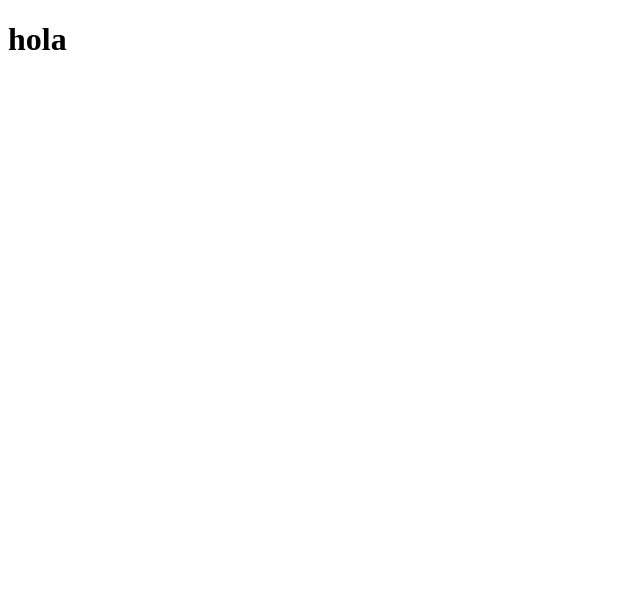
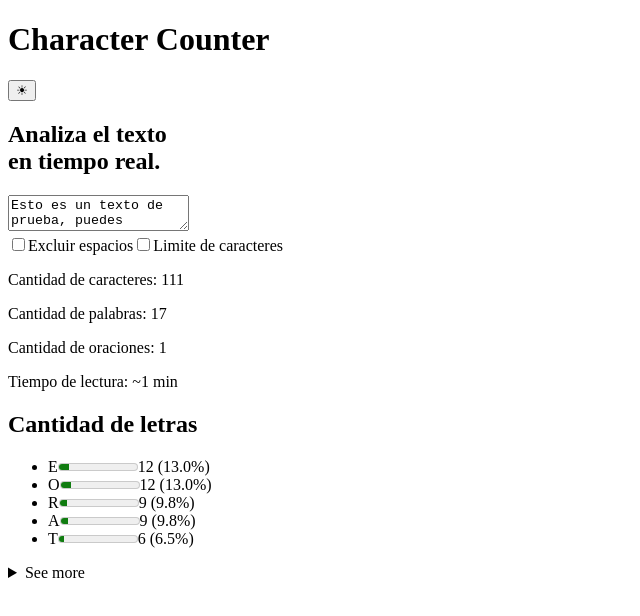
Before and after one commit to kou-23/character-counter-trabajo-final, a React (Vite) app: page / in a window 1280 px wide. Shown: the top 616 px of the page, without its empty margins (0-640 px from the left). Built offline with nearby package versions, Linux system fonts and the light colour scheme.

Commit message:
feat: integrar estructura y logica base funcional

```diff
--- a/src/App.jsx
+++ b/src/App.jsx
@@ -1,5 +1,111 @@
-function App() {
-  return <h1>hola</h1>
+import { useContext, useState } from "react"
+import { Header } from "./components/Header.jsx"
+import { WriteArea } from "./components/WriteArea.jsx"
+import { Controlls } from "./components/Controlls.jsx"
+import { Stats } from "./components/Stats.jsx"
+import { LetterDensity } from "./components/LetterDensity.jsx"
+import { ThemeContext } from "./context/ThemeContext.jsx"
+
+const App = () => {
+  const [text, setText] = useState("Esto es un texto de prueba, puedes borrarlo, modificarlo o comprobar que la app esta funcionando correctamente.")
+
+  const [excludeSpaces, setExcludeSpaces] = useState(false)
+  const [limitCharacter, setLimitCharacter] = useState(false)
+  const [limitValue, setLimitValue] = useState(10)
+  const [showAll, setShowAll] = useState(false)
+
+  const { dark, handleDarkTheme } = useContext(ThemeContext)
+
+  const handleExcludeSpaces = () => {
+    setExcludeSpaces(!excludeSpaces)
+  }
+
+  const handleLimitValue = () => {
+    setLimitValue(!limitCharacter)
+  }
+
+  const handleChangeTextarea = (e) => {
+    const value = e.target.value
+
+    if (limitCharacter) {
+
+      if (value.length <= limitValue) {
+        setText(value)
+      }
+    } else {
+      setText(value)
+    }
+  }
+
+  const handleChangeInputLimit = () => {
+    setLimitCharacter(!limitCharacter)
+    const newText = text.slice(0, limitValue)
+    setText(newText)
+  }
+
+  const characters = excludeSpaces ? text.replace(/\s/g, "").length : text.length
+
+  const words = text.trim() === "" ? 0 : text.trim().split(/\s+/).length
+
+  const sentences = text.trim() === "" ? 0 : text.split(/[.!?]/).filter(sentence => sentence.trim() !== "").length
+
+  const readingTime = Math.ceil(words / 180)
+
+  const cleanText = text.toLowerCase().replace(/[^a-záéíóúü]/g, "")
+  const total = cleanText.length
+
+  const dictionaryLetters = {}
+
+  cleanText.split("").forEach(letter => {
+    dictionaryLetters[letter] = (dictionaryLetters[letter] || 0) + 1
+  })
+
+  const letters = Object.entries(dictionaryLetters).map(dataLetter => {
+    const letter = dataLetter[0]
+    const amountLetter = dataLetter[1]
+
+    const infoToRenderLetter = {
+      letterName: letter,
+      amount: amountLetter,
+      percentage: (amountLetter / total) * 100
+    }
+
+    return infoToRenderLetter
+  })
+
+  const sortLetters = letters.sort((a, b) => b.amount - a.amount)
+
+  const visibleLetters = showAll ? sortLetters : sortLetters.slice(0, 5)
+
+
+  return (
+    <main className={`${dark ? "dark-theme" : ""}`}>
+      <Header handleDarkTheme={handleDarkTheme} />
+      <h2>Analiza el texto <br />
+        en tiempo real.</h2>
+      <WriteArea
+        handleChangeTextarea={handleChangeTextarea}
+        text={text}
+      />
+      <Controlls
+        excludeSpaces={excludeSpaces}
+        handleExcludeSpaces={handleExcludeSpaces}
+        limitCharacter={limitCharacter}
+        handleChangeInputLimit={handleChangeInputLimit}
+        limitValue={limitValue}
+        handleLimitValue={handleLimitValue}
+      />
+      <Stats
+        words={words}
+        sentences={sentences}
+        readingTime={readingTime}
+        characters={characters}
+      />
+      {
+        text && <LetterDensity sortLetters={sortLetters} />
+      }
+    </main>
+  )
 }
 
 export { App }
--- /dev/null
+++ b/src/components/Controlls.jsx
@@ -0,0 +1,38 @@
+const Controlls = ({
+  excludeSpaces,
+  handleExcludeSpaces,
+  limitCharacter,
+  handleChangeInputLimit,
+  limitValue,
+  handleLimitValue }) => {
+  return (
+    <div>
+      <label>
+        <input
+          type="checkbox"
+          checked={excludeSpaces}
+          onChange={() => handleExcludeSpaces(!excludeSpaces)}
+        />
+        Excluir espacios
+      </label>
+      <label>
+        <input
+          type="checkbox"
+          checked={limitCharacter}
+          onChange={handleChangeInputLimit}
+        />
+        Limite de caracteres
+      </label>
+      {
+        limitCharacter &&
+        <input
+          type="number"
+          value={limitValue}
+          onChange={(e) => handleLimitValue(e.target.value)}
+        />
+      }
+    </div>
+  )
+}
+
+export { Controlls }
--- /dev/null
+++ b/src/components/Header.jsx
@@ -0,0 +1,12 @@
+import { useState } from "react"
+
+const Header = ({ dark, handleDarkTheme }) => {
+  return <header>
+    <div>
+      <h1>Character Counter</h1>
+    </div>
+    <button onClick={() => handleDarkTheme(!dark)}>☀</button>
+  </header>
+}
+
+export { Header }
--- /dev/null
+++ b/src/components/LetterDensity.jsx
@@ -0,0 +1,27 @@
+import { ProgressBar } from "./ProgressBar"
+
+const LetterDensity = ({ sortLetters }) => {
+  return (
+    <section>
+      <h2>Cantidad de letras</h2>
+      <article>
+        <ul>
+          {
+            sortLetters.slice(0, 5).map(letter => <ProgressBar key={letter.letterName} letter={letter} />)
+          }
+        </ul>
+      </article>
+
+      <details>
+        <summary>See more</summary>
+        <ul className="meter-list">
+          {
+            sortLetters.slice(5, sortLetters.length).map(letter => <ProgressBar key={letter.letterName} letter={letter} />)
+          }
+        </ul>
+      </details>
+    </section>
+  )
+}
+
+export { LetterDensity }
--- /dev/null
+++ b/src/components/ProgressBar.jsx
@@ -0,0 +1,11 @@
+const ProgressBar = ({ letter }) => {
+  return (
+    <li key={letter.letterName}>
+      <span>{letter.letterName.toUpperCase()}</span>
+      <meter min="0" max="100" value={letter.percentage}></meter>
+      <span>{letter.amount} ({letter.percentage.toFixed(1)}%)</span>
+    </li>
+  )
+}
+
+export { ProgressBar }
--- /dev/null
+++ b/src/components/Stats.jsx
@@ -0,0 +1,12 @@
+const Stats = ({ characters, words, sentences, readingTime }) => {
+  return (
+    <div>
+      <p>Cantidad de caracteres: {characters}</p>
+      <p>Cantidad de palabras: {words}</p>
+      <p>Cantidad de oraciones: {sentences}</p>
+      <p>Tiempo de lectura: ~{readingTime} min</p>
+    </div>
+  )
+}
+
+export { Stats }
--- /dev/null
+++ b/src/components/WriteArea.jsx
@@ -0,0 +1,11 @@
+const WriteArea = ({ handleChangeTextarea, text }) => {
+  return (
+    <textarea
+      placeholder="Escribe tu texto..."
+      onChange={handleChangeTextarea}
+      value={text}
+    ></textarea>
+  )
+}
+
+export { WriteArea }
--- /dev/null
+++ b/src/context/ThemeContext.jsx
@@ -0,0 +1,24 @@
+import { createContext, useState } from "react"
+
+const ThemeContext = createContext()
+
+const ThemeProvider = ({ children }) => {
+  const [dark, setDark] = useState(JSON.parse(localStorage.getItem("theme")) === "dark" ? true : false)
+
+  const handleDarkTheme = () => {
+    setDark(!dark)
+    if (!dark) {
+      localStorage.setItem("theme", JSON.stringify("dark"))
+    } else {
+      localStorage.removeItem("theme")
+    }
+  }
+
+  return (
+    <ThemeContext.Provider value={{ dark, handleDarkTheme }}>
+      {children}
+    </ThemeContext.Provider>
+  )
+}
+
+export { ThemeContext, ThemeProvider }
--- a/src/main.jsx
+++ b/src/main.jsx
@@ -1,11 +1,14 @@
 import { StrictMode } from 'react'
 import { createRoot } from 'react-dom/client'
 import { App } from './App.jsx'
+import { ThemeProvider } from './context/ThemeContext.jsx'
+
 import './index.css'
-
 
 createRoot(document.getElementById('root')).render(
   <StrictMode>
-    <App />
+    <ThemeProvider>
+      <App />
+    </ThemeProvider>
   </StrictMode>,
 )
```
